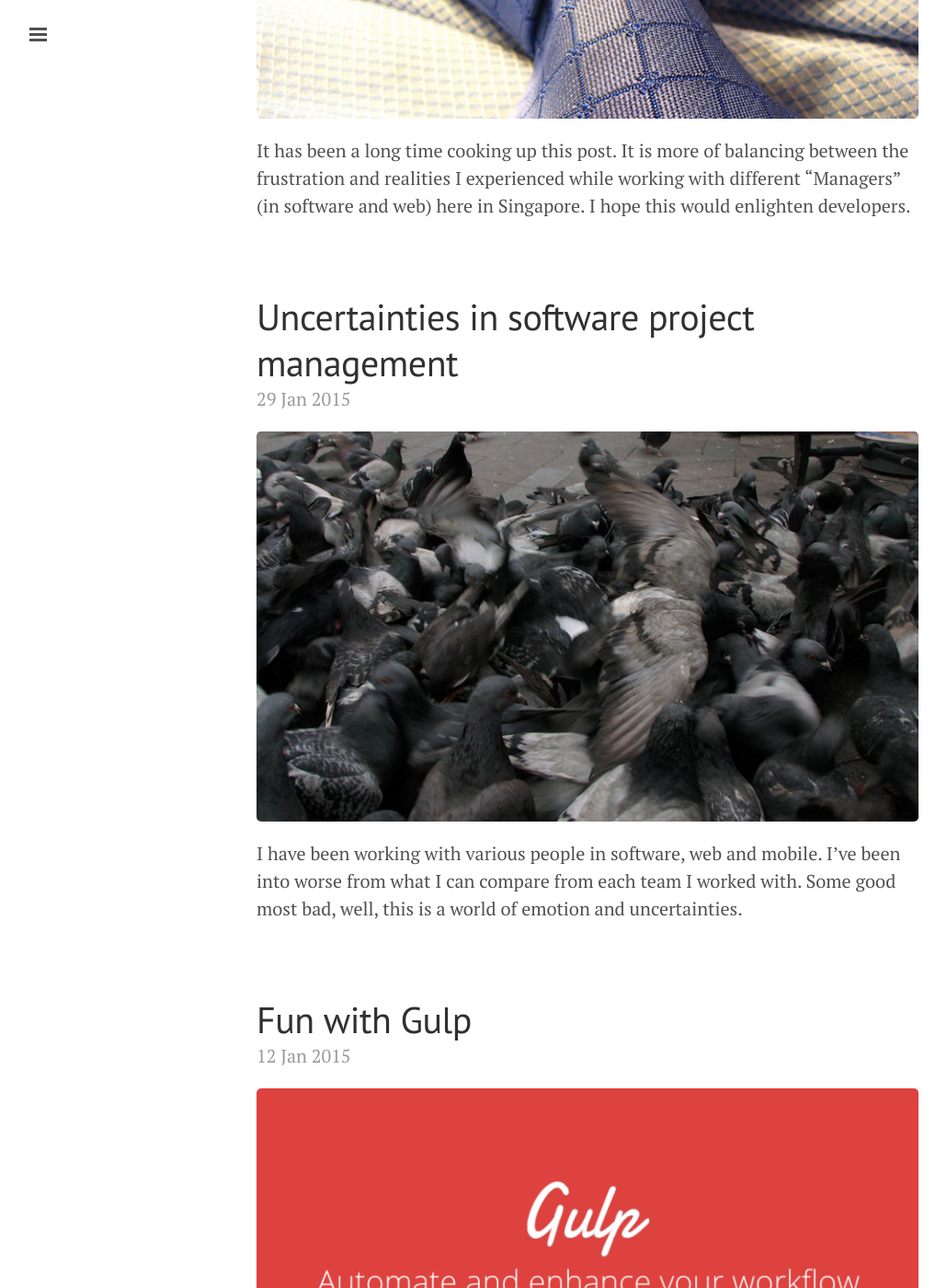
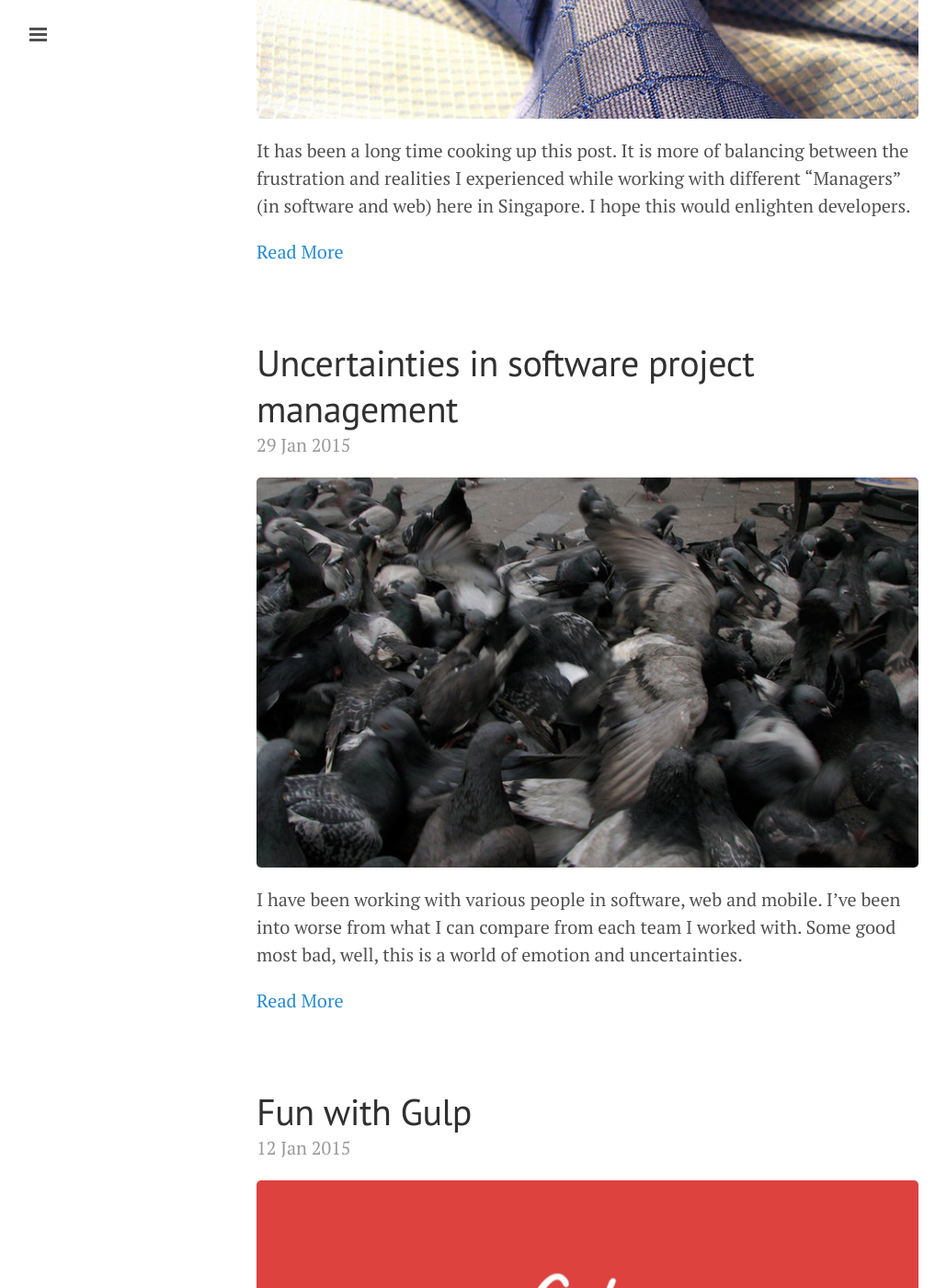
Before and after one commit to monnoval/monnoval.github.io, a Jekyll site: the page built from index.html, in a window 1280 px wide and 1400 px high, scrolled down 410 px. Shown: the whole window at 92% size, without its empty margins (1-1031 px from the left). Built offline with Jekyll 4.4.1, drawn with Linux system fonts in a browser that asks for light colours; Markdown is read by kramdown in place of the engine named in the settings; the list of posts is cut into pages by our own code; some of the changed text lies outside the part shown.

Commit message:
Added readmore link

```diff
--- a/index.html
+++ b/index.html
@@ -15,6 +15,8 @@ title: Home
     <span class="post-date">{{ post.date | date_to_string }}</span>
 
     {{ post.excerpt }}
+
+    <p><a class="read-more" href="{{ post.url }}">Read More</a></p>
   </div>
   {% endfor %}
 </div>
```
